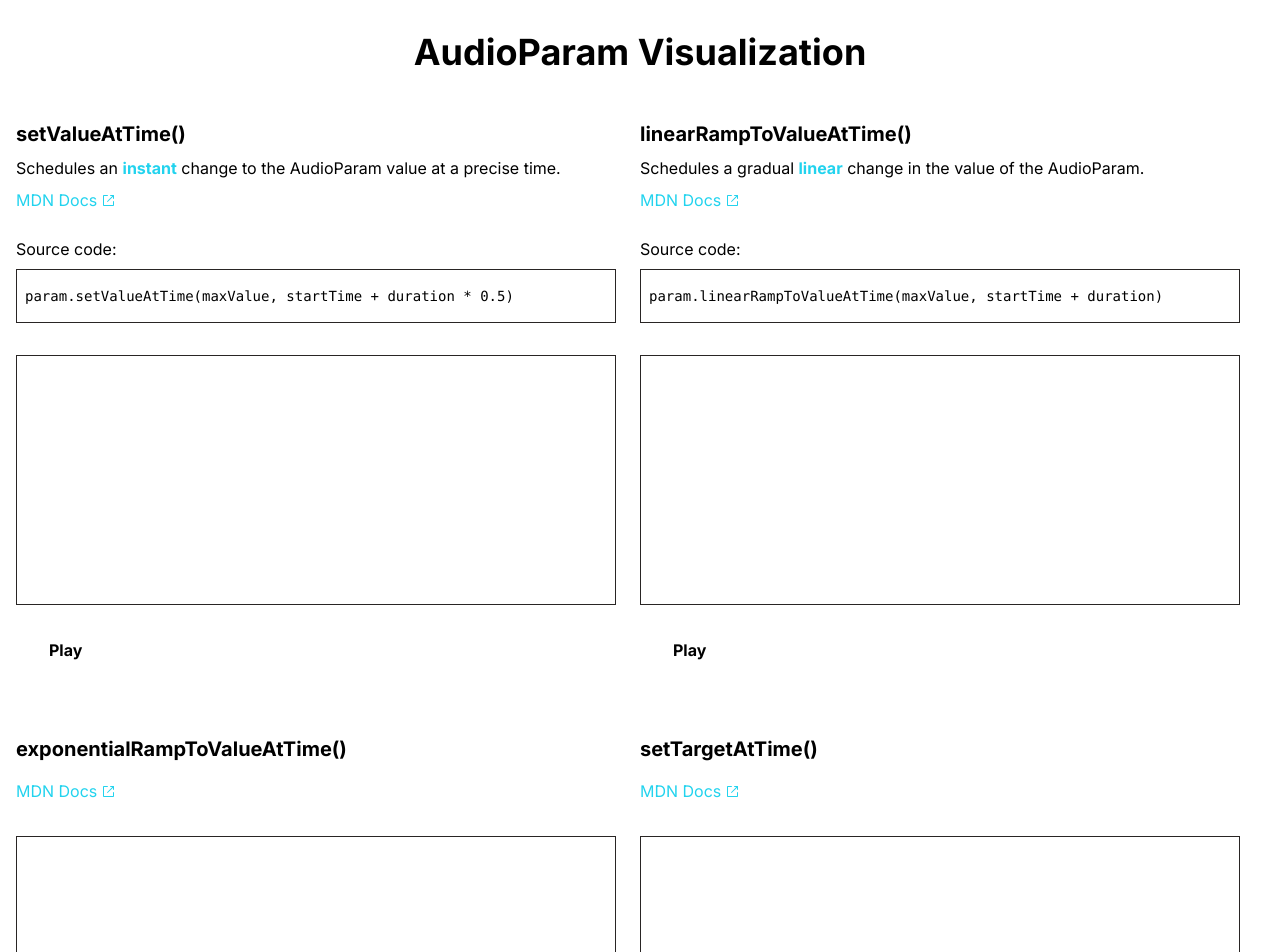
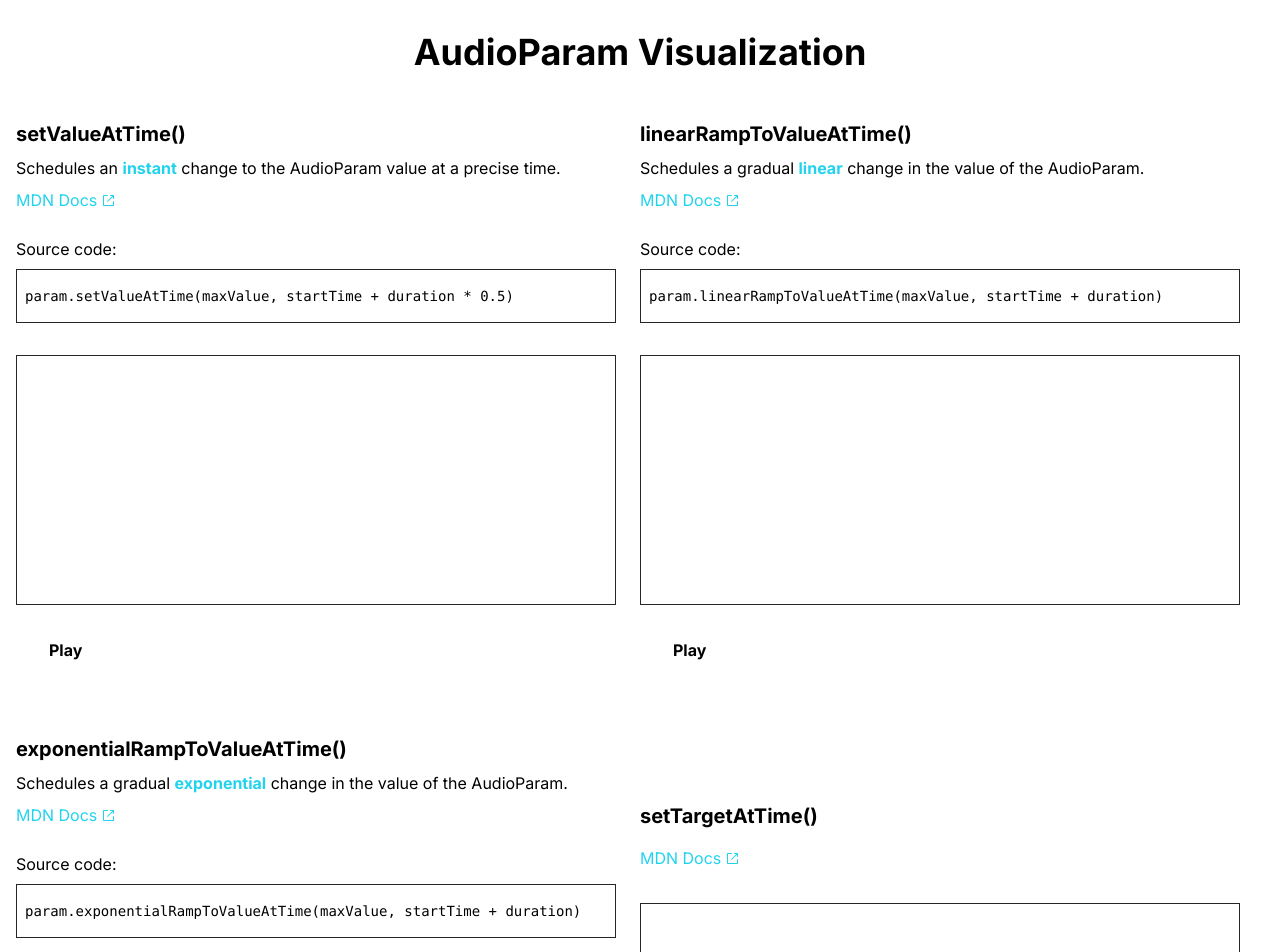
Before and after one commit to satelllte/audioparam-visualization, a Next.js app: page / in a window 1280 px wide. Shown: the top 952 px of the page. Built offline with nearby package versions, Linux system fonts and the light colour scheme.

Commit message:
desc + code: exponentialRampToValueAtTime

```diff
--- a/src/components/visualizations/VisualizationExponentialRampToValueAtTime.tsx
+++ b/src/components/visualizations/VisualizationExponentialRampToValueAtTime.tsx
@@ -1,4 +1,16 @@
 import { type AudioProcessingSchedulerFn, Visualization } from "./Visualization"
+import { Paragraph, Highlight } from "./Paragraph"
+
+const Description = () => {
+  return (
+    <Paragraph>
+      Schedules a gradual <Highlight>exponential</Highlight> change in the value of the AudioParam.
+    </Paragraph>
+  )
+}
+
+const code =
+`param.exponentialRampToValueAtTime(maxValue, startTime + duration)`
 
 export const VisualizationExponentialRampToValueAtTime = () => {
   const scheduleAudioProcessing: AudioProcessingSchedulerFn = ({
@@ -13,6 +25,8 @@ export const VisualizationExponentialRampToValueAtTime = () => {
   return (
     <Visualization
       title="exponentialRampToValueAtTime"
+      description={<Description/>}
+      code={code}
       scheduleAudioProcessing={scheduleAudioProcessing}
     />
   )
```
